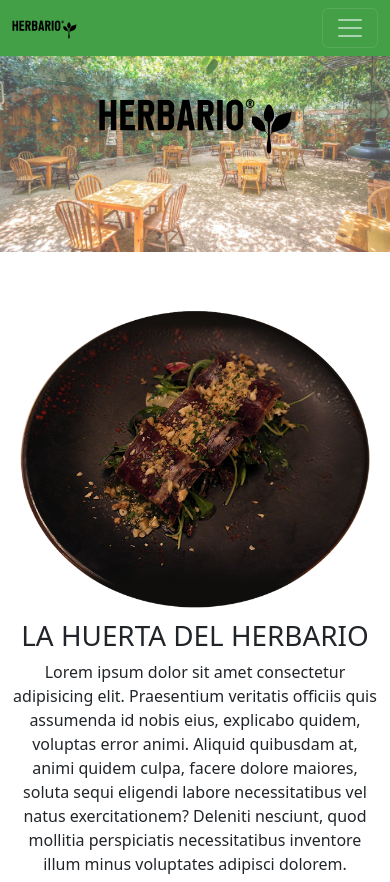
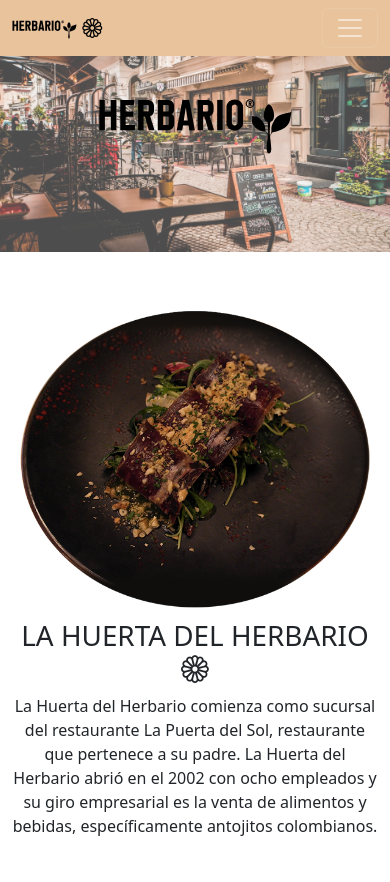
Before and after one commit to Oscurita12/restaurantepythonjueves-13-10, a Django app: page / in a window 390 px wide. Shown: the top 882 px of the page. Run offline with Django 4.2, Linux system fonts and the light colour scheme; grey boxes are pictures that could not be loaded.

Commit message:
NTJFinal, espero no haber dañado el diseño

```diff
--- a/config/web/static/styles/estilosHome.css
+++ b/config/web/static/styles/estilosHome.css
@@ -1,6 +1,6 @@
 .banner {
 
-    background-image: url("../img/banner.jpg");
+    background-image: url("../img/banner2.jpg");
     background-position: top center;
     background-size: cover;
     padding: 25%;
@@ -22,7 +22,7 @@
 }
 
 .menu {
-    background-color: #43A047;
+    background-color: #e8c39c;
 }
 
 .zoom {
@@ -33,7 +33,7 @@
     transform: scale(1.1);
 }
 .fondo2 {
-    background-color: #5A8768;
+    background-color: #bfaa8c;
 }
 
 .logomenu {
--- a/config/web/templates/index.html
+++ b/config/web/templates/index.html
@@ -21,16 +21,16 @@
     <main>
 
         <div class="banner">
-            <img src="../static/img/elherbario_logo.svg" alt="">
+            <img src="img/elherbario_logo.svg" alt="">
         </div>
 
         <section>
             <div class="container my-5">
                 <div class="row justify-content-center">
                     <div class="col-12 col-md-5 text-center">
-                        <img src="../static/img/plato.png" alt="foto" class="img-fluid w-100">
-                        <h1>LA HUERTA DEL HERBARIO</h1>
-                        <p  class="wow animate__animated animate__fadeInUp animate__slow">Lorem ipsum dolor sit amet consectetur adipisicing elit. Praesentium veritatis officiis quis assumenda id nobis eius, explicabo quidem, voluptas error animi. Aliquid quibusdam at, animi quidem culpa, facere dolore maiores, soluta sequi eligendi labore necessitatibus vel natus exercitationem? Deleniti nesciunt, quod mollitia perspiciatis necessitatibus inventore illum minus voluptates adipisci dolorem.</p>
+                        <img src="img/plato.png" alt="foto" class="img-fluid w-100">
+                        <h1>LA HUERTA DEL HERBARIO <i class="bi bi-flower1"></i></h1>
+                        <p class="wow animate__animated animate__fadeInUp animate__slow">La Huerta del Herbario comienza como sucursal del restaurante La Puerta del Sol, restaurante que pertenece a su padre. La Huerta del Herbario abrió en el 2002 con ocho empleados y su giro empresarial es la venta de alimentos y bebidas, específicamente antojitos colombianos.</p>
                     </div>
                 </div>
             </div>
@@ -40,19 +40,25 @@
             <div class="container-fluid my-5 g-0">
                 <div class="row text-center">
                     <div class="col-12 col-md-6 align-self-center">
-                        <img src="../static/img/huerta.jpeg" alt="raton" class="img-fluid w-100">
+                        <img src="img/huerta2.jpg" alt="raton" class="img-fluid w-100">
                     </div>
                     <div class="col-12 col-md-6">
                         <div class="row">
                             <div class="col-12 col-md-6">
-                                <img src="../static/img/vegetal_1.jpg" alt="serv1" class="img-fluid w-100">
-                                <h2 class="fw-bold wow animate__animated animate__fadeInUp animate__slow">SERVICIO EMPRESARIAL</h2>
-                                <p class="wow animate__animated animate__fadeInUp animate__slow">Lorem, ipsum dolor sit amet consectetur adipisicing elit. Quos perspiciatis, voluptate error sapiente vel asperiores repudiandae doloribus dicta magnam natus incidunt eaque sit et iusto voluptas. Veniam voluptatum consequatur dolorem.</p>
+                                <img src="img/vegetal_4.jpg" alt="serv1" class="img-fluid w-100">
+                                <h2 class="fw-bold wow animate__animated animate__fadeInUp animate__slow">SERVICIO
+                                    EMPRESARIAL</h2>
+                                <p class="wow animate__animated animate__fadeInUp animate__slow">Realizamos una especialización y adecuamiento del restaurante para ofrecer la mejor experiencia que su empresa pueda tener, ya sea para eventod masivos o un poco más discretos, en la Huerta del Herbario, le ofreceremos la mayor calidad</p>
                             </div>
                             <div class="col-12 col-md-6">
-                                <img src="../static/img/vegetal_2.jpg" alt="serv2" class="img-fluid w-100">
-                                <h2 class="fw-bold wow animate__animated animate__fadeInUp animate__slow">SERVICIO CATERING</h2>
-                                <p class="wow animate__animated animate__fadeInUp animate__slow">Lorem, ipsum dolor sit amet consectetur adipisicing elit. Quos perspiciatis, voluptate error sapiente vel asperiores repudiandae doloribus dicta magnam natus incidunt eaque sit et iusto voluptas. Veniam voluptatum consequatur dolorem.</p>
+                                <img src="img/vegetal_3.jpg" alt="serv2" class="img-fluid w-100">
+                                <h2 class="fw-bold wow animate__animated animate__fadeInUp animate__slow">SERVICIO
+                                    CATERING</h2>
+                                <p class="wow animate__animated animate__fadeInUp animate__slow">Dentro del servicio
+                                    catering usted puede incluir las bebidas, la comida, el menaje, la mantelería,
+                                    incluso podemos incluir el servicio de camareros, cocineros, entre otros.
+                                    Realmente nuestras funciones del catering incluyen todo lo que gire en torno a la
+                                    atención de los invitados y a la preparación de las degustaciones gastronómicas.</p>
                             </div>
                         </div>
                     </div>
@@ -67,16 +73,31 @@
                         <h2>NUESTROS PLATOS:</h2>
                     </div>
                     <div class="col-12 col-md-3 wow animate__animated animate__fadeInLeft animate__slow">
-                        <img src="../static/img/plato1.jpg" alt="img1" class="img-fluid w-100 zoom">
+                        <img src="img/plato1.jpg" alt="img1" class="img-fluid w-100 zoom">
                     </div>
                     <div class="col-12 col-md-3 wow animate__animated animate__fadeInDown animate__slow">
-                        <img src="../static/img/plato2.jpg" alt="img1" class="img-fluid w-100 zoom">
+                        <img src="img/plato2.jpg" alt="img1" class="img-fluid w-100 zoom">
                     </div>
                     <div class="col-12 col-md-3 wow animate__animated animate__fadeInRight animate__slow">
-                        <img src="../static/img/plato3.jpg" alt="img1" class="img-fluid w-100 zoom">
+                        <img src="img/plato3.jpg" alt="img1" class="img-fluid w-100 zoom">
                     </div>
                     <div class="col-12 text-center my-4">
                         <a href="{% url 'menu' %}" class="btn btn-outline-dark">Ver menú</a>
+                    </div>
+                </div>
+            </div>
+        </section>
+
+        <section>
+            <div class="container-fluid mt-5 mb-5">
+                <h2 class="text-center"><i class="bi bi-geo-alt"></i>¡Estamos Ubicados en la ciudad de Medellín!<i
+                        class="bi bi-geo-alt"></i></h2>
+                <div class="row">
+                    <div class="col-12 col-md-12">
+                        <iframe
+                            src="https://www.google.com/maps/embed?pb=!1m18!1m12!1m3!1d63458.359608654675!2d-75.61623098308031!3d6.24428761571938!2m3!1f0!2f0!3f0!3m2!1i1024!2i768!4f13.1!3m3!1m2!1s0x8e4428dfb80fad05%3A0x42137cfcc7b53b56!2sMedell%C3%ADn%2C%20Antioquia!5e0!3m2!1ses-419!2sco!4v1665669097901!5m2!1ses-419!2sco"
+                            class="w-100" height="450" style="border:0;" allowfullscreen="" loading="lazy"
+                            referrerpolicy="no-referrer-when-downgrade"></iframe>
                     </div>
                 </div>
             </div>
--- a/config/web/templates/shared/footer.html
+++ b/config/web/templates/shared/footer.html
@@ -1,14 +1,49 @@
 <div class="container-fluid">
-    <div class="row">
-        <div class="col-12 col-md-4">
-            <img src="../static/img/elherbario_logo.svg" alt="footer" class="img-fluid w-100">
-            <p>ciudad</p>
-            <p>horarios</p>
-            <p>ubicación</p>
-            <p>contactenos</p>
+
+    <div class="row p-5"  style="background-color:#e8c39c;color: #000;">
+        <div class="col-xs-12 col-md-6 col-lg-3">
+            <p class="h3">Herbario <i class="bi bi-flower1"></i></p>
         </div>
-        <div class="col-12 col-md-8">
-            <iframe src="https://www.google.com/maps/embed?pb=!1m18!1m12!1m3!1d63458.359608654675!2d-75.61623098308031!3d6.24428761571938!2m3!1f0!2f0!3f0!3m2!1i1024!2i768!4f13.1!3m3!1m2!1s0x8e4428dfb80fad05%3A0x42137cfcc7b53b56!2sMedell%C3%ADn%2C%20Antioquia!5e0!3m2!1ses-419!2sco!4v1665669097901!5m2!1ses-419!2sco" class="w-100" height="400" style="border:0;" allowfullscreen="" loading="lazy" referrerpolicy="no-referrer-when-downgrade"></iframe>
+        <div class="col-xs-12 col-md-6 col-lg-3">
+            <p class="h5">Servicios</p>
+
+            <div class="mb-3">
+                <a class=" text-decoration-none" style="color: #000;" href="">Catering</a>
+            </div>
+
+            <div class="mb-3">
+                <a class=" text-decoration-none" style="color: #000;" href="">Empresarial</a>
+            </div>
+
+            <div class="mb-3">
+                <a class=" text-decoration-none" style="color: #000;" href="">Casual</a>
+            </div>
         </div>
+        <div class="col-xs-12 col-md-6 col-lg-3">
+            <p class="h5">Políticas</p>
+            <div class="mb-3">
+                <a class=" text-decoration-none" style="color: #000;" href="">Términos y Condiciones</a>
+            </div>
+
+            <div class="mb-3">
+                <a class=" text-decoration-none" style="color: #000;" href="">Política de Privacidad</a>
+            </div>
+
+        </div>
+        <div class="col-xs-12 col-md-6 col-lg-3">
+            <p class="h5">Redes Sociales</p>
+            <div class="mb-2">
+                <a class=" text-decoration-none" style="color: #000;" href=""><i class="bi bi-facebook"></i>  ElHerbario</a>
+            </div>
+
+            <div class="mb-2">
+                <a class=" text-decoration-none" style="color: #000;" href=""><i class="bi bi-instagram"></i>  @ElHerbario</a>
+            </div>
+
+            <div class="mb-2">
+                <a class=" text-decoration-none" style="color: #000;" href=""><i class="bi bi-whatsapp"></i>  +57 300 5598878</a>
+            </div>
+
+
     </div>
 </div>
--- a/config/web/templates/shared/menu.html
+++ b/config/web/templates/shared/menu.html
@@ -1,22 +1,24 @@
-<nav class="navbar navbar-expand-lg menu navbar-dark fixed-top">
+<nav class="navbar navbar-expand-lg menu navbar-dark  fixed-top">
   <div class="container-fluid">
-      <a class="navbar-brand" href="#"><img src="../static/img/elherbario_logo.svg" alt="" class="logomenu"></a>
-      <button class="navbar-toggler" type="button" data-bs-toggle="collapse" data-bs-target="#navbarNav" aria-controls="navbarNav" aria-expanded="false" aria-label="Toggle navigation">
+      <a class="navbar-brand" style="color: #000;" href="{% url 'home' %}"><img src="img/elherbario_logo.svg" alt=""
+              class="logomenu"> <i class="bi bi-flower1"></i></a>
+      <button class="navbar-toggler" type="button" data-bs-toggle="collapse" data-bs-target="#navbarNav"
+          aria-controls="navbarNav" aria-expanded="false" aria-label="Toggle navigation">
           <span class="navbar-toggler-icon"></span>
       </button>
-      <div class="collapse navbar-collapse" id="navbarNav">
+      <div class="collapse navbar-collapse" id="navbarNav" >
           <ul class="navbar-nav">
               <li class="nav-item">
-            <a class="nav-link active" aria-current="page" href="{% url 'home' %}">Home</a>
+                  <a class="nav-link active" aria-current="page" style="color: #000;" href="{% url 'home' %}">Home</a>
               </li>
               <li class="nav-item">
-            <a class="nav-link" href="{% url 'platos' %}">Platos</a>
+                  <a class="nav-link" style="color: #000;" href="{% url 'platos' %}">Platos</a>
               </li>
               <li class="nav-item">
-            <a class="nav-link" href="{% url 'personal' %}">Personal</a>
+                  <a class="nav-link" style="color: #000;" href="{% url 'personal' %}">Personal</a>
               </li>
               <li class="nav-item">
-            <a class="nav-link " href="{% url 'empleados' %}">Empleados</a>
+                  <a class="nav-link" style="color: #000;" href="{% url 'empleados' %}">Empleados</a>
               </li>
           </ul>
       </div>
```
Also changed, not shown: config/web/static/img/banner2.jpg (added), config/web/static/img/vegetal_3.jpg (added), config/web/static/img/vegetal_4.jpg (added). Lines whose indentation alone changed are shown as unchanged.
